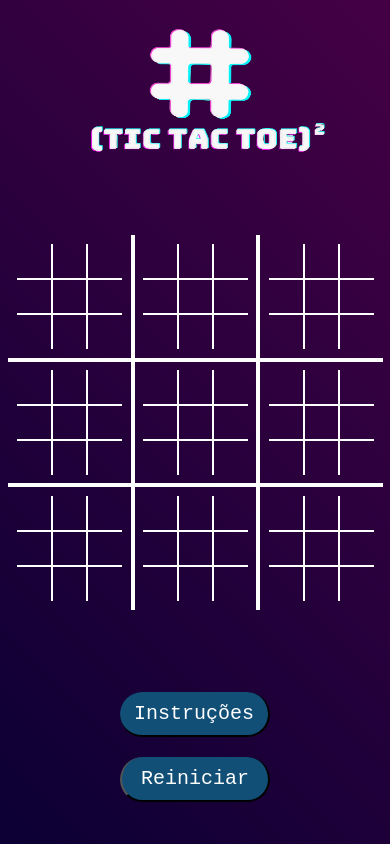
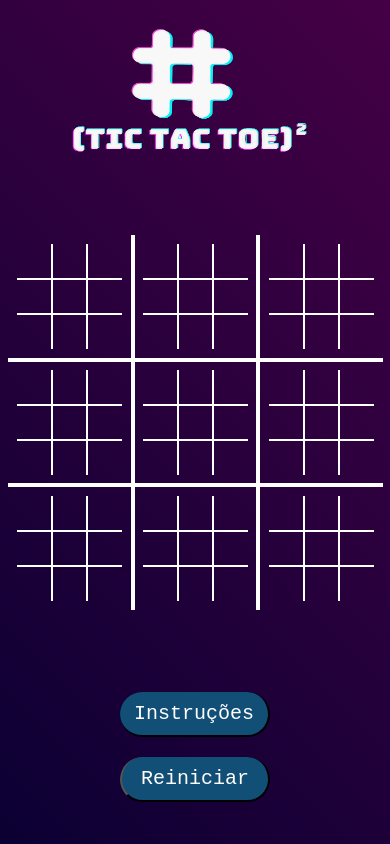
Before and after one commit to gbatistaa/tic-tac-toe, a website: page index.html in a window 390 px wide. Drawn offline with Linux system fonts and the light colour scheme.

Commit message:
Alinhamento da logo (recursivo) e adicionado o overflow hidden

```diff
--- a/style.css
+++ b/style.css
@@ -440,6 +440,9 @@ p:nth-child(6) {animation: animaRegras 3s ease-out 2.8s forwards;}
 
 @media screen and (max-width: 768px) { /*768 */
 
+    * {
+        overflow: hidden;
+    }
 
     #principal{
         height: 375px;
@@ -487,9 +490,10 @@ p:nth-child(6) {animation: animaRegras 3s ease-out 2.8s forwards;}
 
     #logo{
         height: 200px;
-        width: 250.56px;
+        width: 250.55px;
         top: 3%;
-        left: 22.6%;
+        left: 50%;
+        transform: translateX(-50%);
         z-index: -2;
     }
 
```
